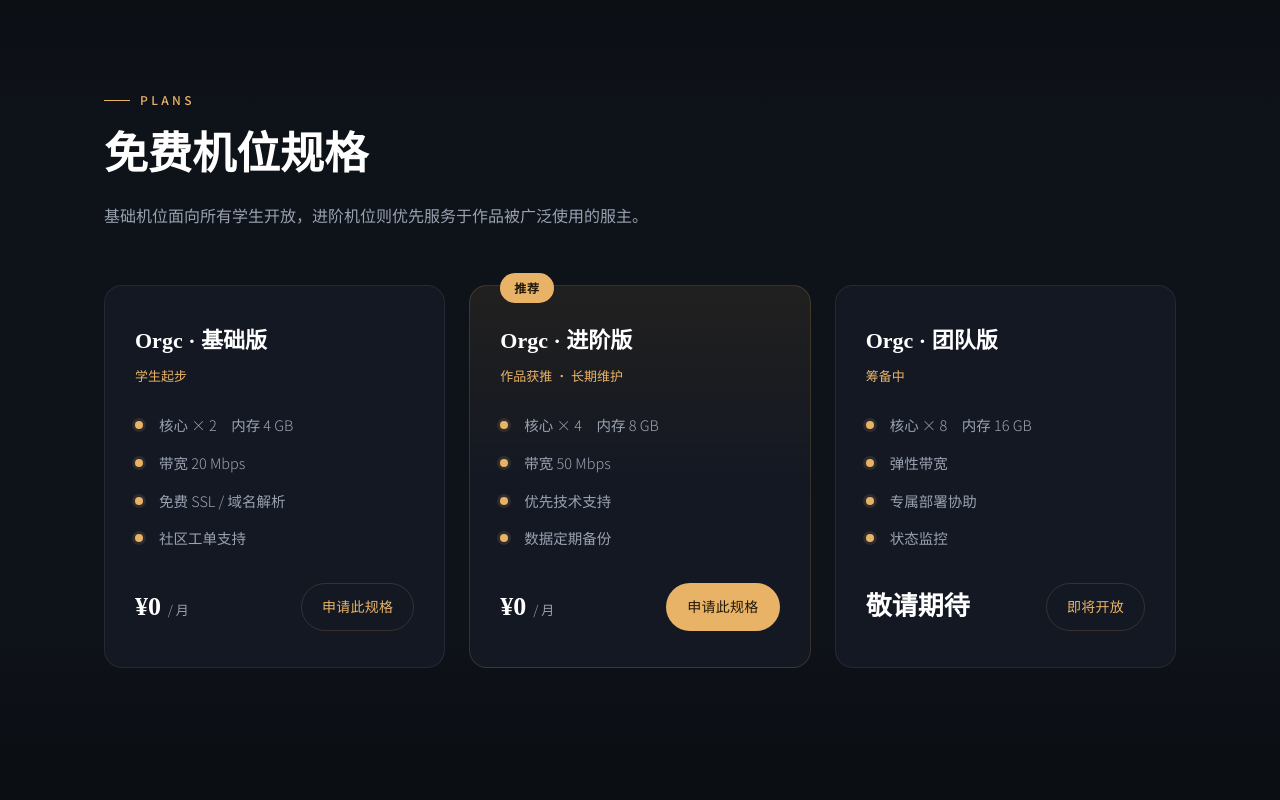
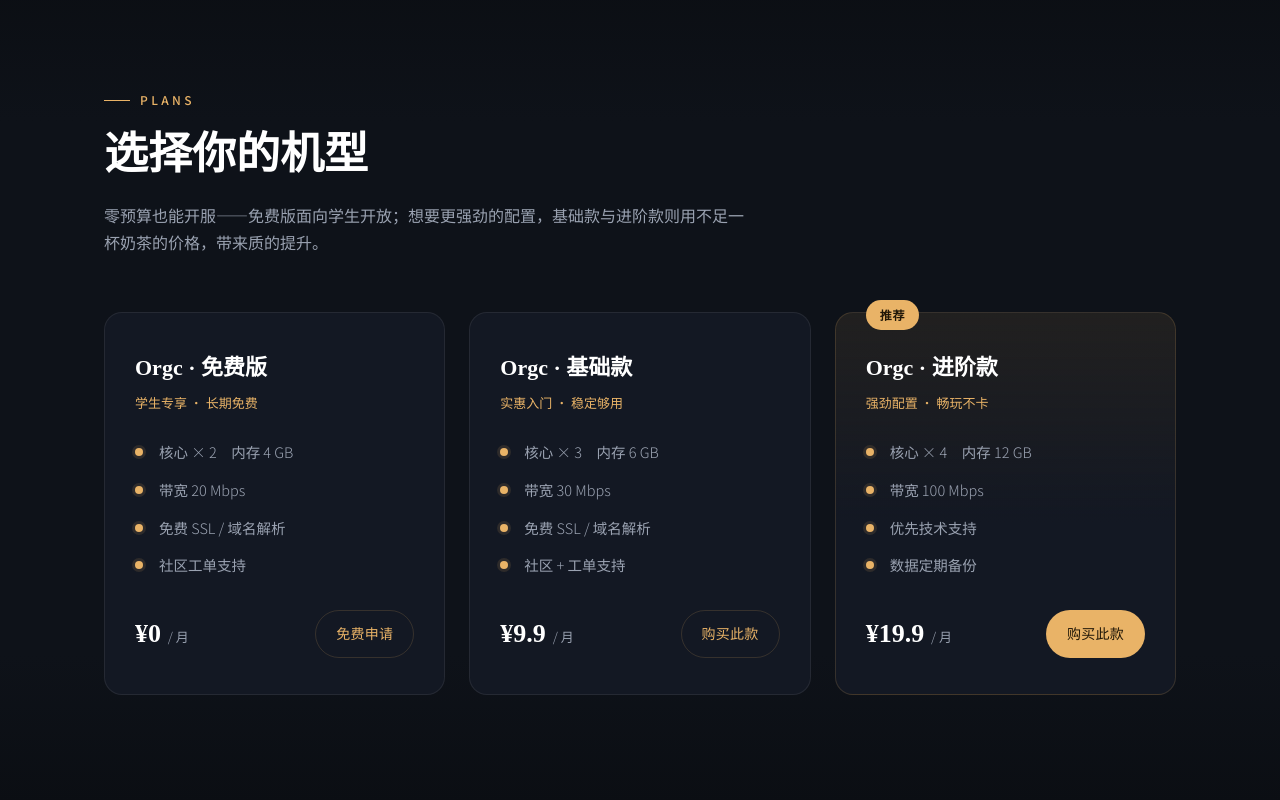
Before and after one commit to xiaolojk/Orgc-Server-Project, a plain HTML site: page index.html in a window 1280 px wide. Shown: the part 1500-2300 px from the top of the page. Drawn offline with Linux system fonts and the light colour scheme.

Commit message:
✨ 新增付费机型：基础款 ¥9.9/月、进阶款 ¥19.9/月
- 机型卡片改为 免费版/基础款/进阶款 三款
- 补充价格表与购买入口，统一申请文案

```diff
--- a/index.html
+++ b/index.html
@@ -113,16 +113,16 @@
     <div class="wrap">
       <div class="sec-head reveal">
         <p class="eyebrow">Plans</p>
-        <h2 class="sec-title">免费机位规格</h2>
-        <p class="sec-lede">基础机位面向所有学生开放，进阶机位则优先服务于作品被广泛使用的服主。</p>
+        <h2 class="sec-title">选择你的机型</h2>
+        <p class="sec-lede">零预算也能开服——免费版面向学生开放；想要更强劲的配置，基础款与进阶款则用不足一杯奶茶的价格，带来质的提升。</p>
       </div>
 
       <div class="plans">
-        <!-- 基础 -->
+        <!-- 免费版 -->
         <article class="plan reveal" style="--d:.05s">
           <div class="plan-head">
-            <h3>Orgc · 基础版</h3>
-            <p class="plan-tag">学生起步</p>
+            <h3>Orgc · 免费版</h3>
+            <p class="plan-tag">学生专享 · 长期免费</p>
           </div>
           <ul class="plan-list">
             <li>核心 × 2　内存 4 GB</li>
@@ -132,42 +132,42 @@
           </ul>
           <div class="plan-foot">
             <span class="price"><b>¥0</b> / 月</span>
-            <a href="#apply" class="btn btn-outline">申请此规格</a>
+            <a href="#apply" class="btn btn-outline">免费申请</a>
           </div>
         </article>
-        <!-- 进阶 -->
-        <article class="plan plan-featured reveal" style="--d:.12s">
+        <!-- 基础款 -->
+        <article class="plan reveal" style="--d:.12s">
+          <div class="plan-head">
+            <h3>Orgc · 基础款</h3>
+            <p class="plan-tag">实惠入门 · 稳定够用</p>
+          </div>
+          <ul class="plan-list">
+            <li>核心 × 3　内存 6 GB</li>
+            <li>带宽 30 Mbps</li>
+            <li>免费 SSL / 域名解析</li>
+            <li>社区 + 工单支持</li>
+          </ul>
+          <div class="plan-foot">
+            <span class="price"><b>¥9.9</b> / 月</span>
+            <a href="#apply" class="btn btn-outline">购买此款</a>
+          </div>
+        </article>
+        <!-- 进阶款 -->
+        <article class="plan plan-featured reveal" style="--d:.2s">
           <div class="feature-ribbon">推荐</div>
           <div class="plan-head">
-            <h3>Orgc · 进阶版</h3>
-            <p class="plan-tag">作品获推 · 长期维护</p>
+            <h3>Orgc · 进阶款</h3>
+            <p class="plan-tag">强劲配置 · 畅玩不卡</p>
           </div>
           <ul class="plan-list">
-            <li>核心 × 4　内存 8 GB</li>
-            <li>带宽 50 Mbps</li>
+            <li>核心 × 4　内存 12 GB</li>
+            <li>带宽 100 Mbps</li>
             <li>优先技术支持</li>
             <li>数据定期备份</li>
           </ul>
           <div class="plan-foot">
-            <span class="price"><b>¥0</b> / 月</span>
-            <a href="#apply" class="btn btn-primary">申请此规格</a>
-          </div>
-        </article>
-        <!-- 未开放 -->
-        <article class="plan reveal" style="--d:.2s">
-          <div class="plan-head">
-            <h3>Orgc · 团队版</h3>
-            <p class="plan-tag">筹备中</p>
-          </div>
-          <ul class="plan-list">
-            <li>核心 × 8　内存 16 GB</li>
-            <li>弹性带宽</li>
-            <li>专属部署协助</li>
-            <li>状态监控</li>
-          </ul>
-          <div class="plan-foot">
-            <span class="price"><b>敬请期待</b></span>
-            <a href="#" class="btn btn-outline" tabindex="-1" aria-disabled="true">即将开放</a>
+            <span class="price"><b>¥19.9</b> / 月</span>
+            <a href="#apply" class="btn btn-primary">购买此款</a>
           </div>
         </article>
       </div>
@@ -195,7 +195,7 @@
         </li>
         <li class="step reveal" style="--d:.2s">
           <span class="step-num">3</span>
-          <h3>免费开通</h3>
+          <h3>快捷开通</h3>
           <p>审核通过后即刻开通机位，我们协助你完成首次部署。</p>
         </li>
       </ol>
@@ -208,7 +208,7 @@
       <div class="apply-wrap">
         <div class="apply-intro reveal">
           <p class="eyebrow">Apply</p>
-          <h2 class="sec-title">提交免费申请</h2>
+          <h2 class="sec-title">提交开通申请</h2>
           <p>留下你的信息，我们会在 24 小时内回复。信息仅用于审核与联系，绝不外泄。</p>
           <div class="apply-note">
             <span class="dot"></span>
@@ -240,7 +240,7 @@
             <label for="desc">简单介绍一下你的计划 <span>(选填)</span></label>
             <textarea id="desc" name="desc" rows="4" placeholder="想做什么样的服？大概多少人一起玩？"></textarea>
           </div>
-          <button type="submit" class="btn btn-primary btn-lg btn-block">提交免费申请</button>
+          <button type="submit" class="btn btn-primary btn-lg btn-block">提交申请</button>
           <p class="form-msg" id="form-msg" role="status"></p>
         </form>
       </div>
```
Also changed, not shown: 1 other file.
